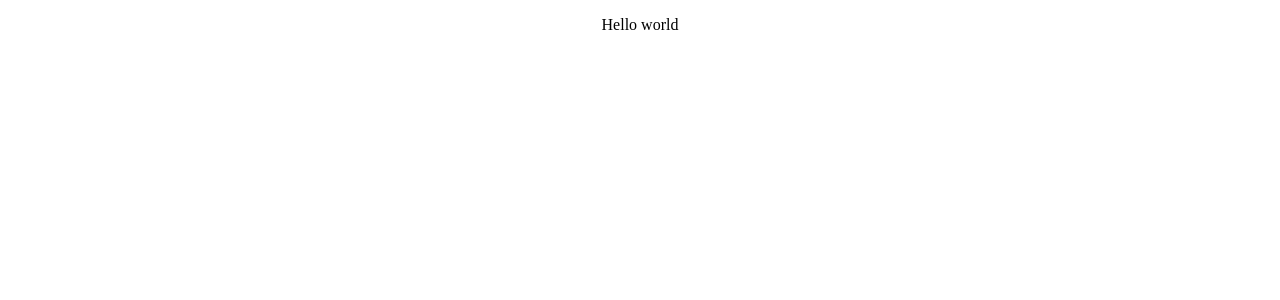
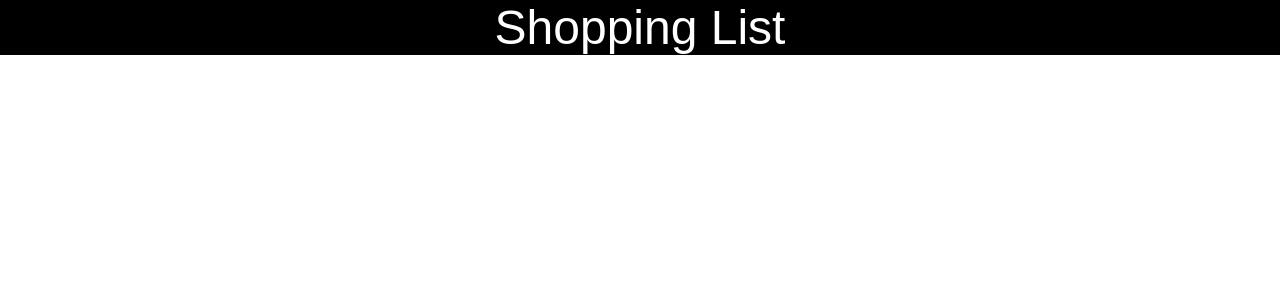
Before and after one commit to claudiorivera/react-shopping-list, a React (Create React App) app in the folder client/: page / in a window 1280 px wide. Shown: the top 300 px of the page. Built offline with nearby package versions, Linux system fonts and the light colour scheme.

Commit message:
Begin building UI

```diff
--- a/client/src/App.js
+++ /dev/null
@@ -1,12 +0,0 @@
-import React from "react";
-import "./App.css";
-
-function App() {
-  return (
-    <div className="App">
-      <p>Hello world</p>
-    </div>
-  );
-}
-
-export default App;
--- /dev/null
+++ b/client/src/components/App.js
@@ -0,0 +1,12 @@
+import React, { Component } from "react";
+import Header from "../components/Header";
+
+export default class App extends Component {
+  render() {
+    return (
+      <div className="App">
+        <Header />
+      </div>
+    );
+  }
+}
--- /dev/null
+++ b/client/src/components/Header.js
@@ -0,0 +1,6 @@
+import React from "react";
+import "../styles/Header.css";
+
+export default function Header() {
+  return <div className="Header">Shopping List</div>;
+}
--- a/client/src/index.css
+++ b/client/src/index.css
@@ -10,3 +10,8 @@ html {
   -moz-box-sizing: inherit;
   box-sizing: inherit;
 }
+
+body {
+  margin: 0;
+  padding: 0;
+}
--- a/client/src/index.js
+++ b/client/src/index.js
@@ -1,7 +1,7 @@
 import React from "react";
 import ReactDOM from "react-dom";
 import "./index.css";
-import App from "./App";
+import App from "./components/App";
 
 ReactDOM.render(
   <React.StrictMode>
--- /dev/null
+++ b/client/src/styles/Header.css
@@ -0,0 +1,7 @@
+.Header {
+  font-size: 3rem;
+  background-color: black;
+  color: white;
+  font-family: Arial, Helvetica, sans-serif;
+  text-align: center;
+}
```
Also changed, not shown: client/src/styles/App.css (renamed from client/src/App.css), 1 other file (tests, documents, lock files or other folders).
